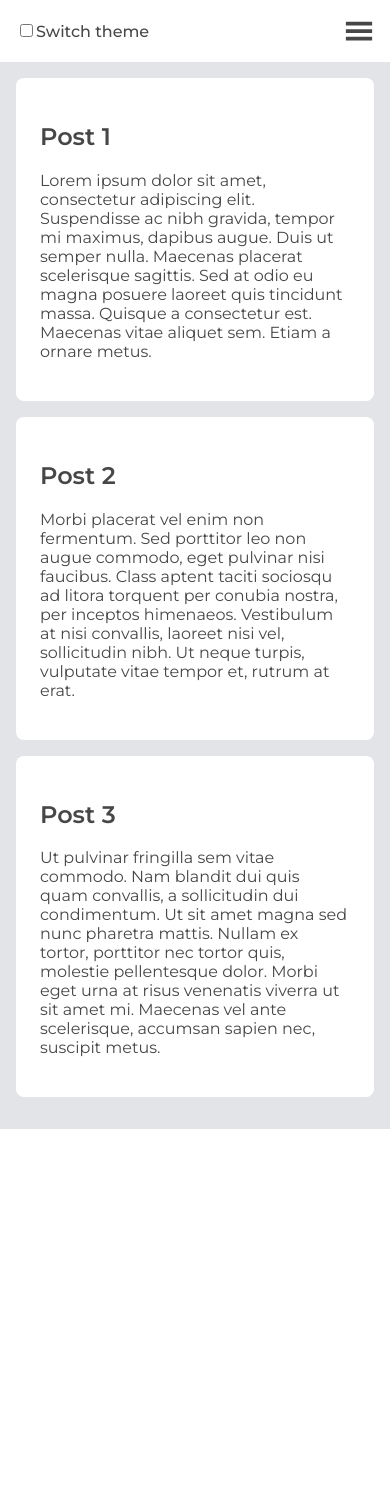
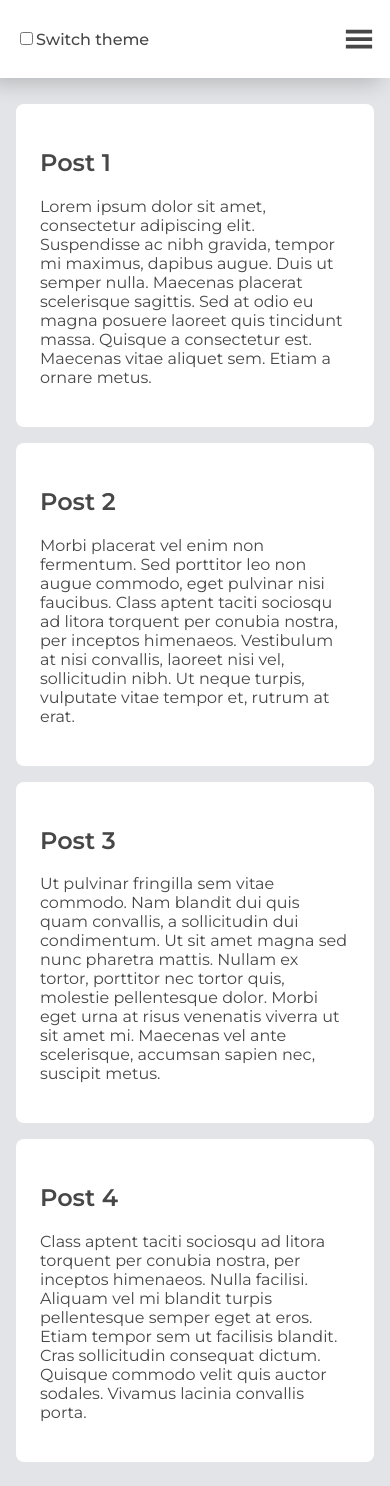
Before and after one commit to Andrew-Sem/next-site, a Next.js app: page / in a window 390 px wide. Before the commit the page ends 1129 px from the top, so only its background shows below. Built offline with nearby package versions, Linux system fonts and the light colour scheme.

Commit message:
Update styles

```diff
--- a/components/CustomLink/CustomLink.module.css
+++ b/components/CustomLink/CustomLink.module.css
@@ -10,7 +10,7 @@
   text-decoration: none;
 
   transition: all 0.2s linear;
-  color: var(--color-link-text);
+  color: var(--color-text);
 }
 
 .a:hover {
--- a/components/MainLayout/MainLayout.js
+++ b/components/MainLayout/MainLayout.js
@@ -76,7 +76,6 @@ export default function MainLayout({ children, title = "Next App" }) {
           </div>
         </div>
       </header>
-
       <main className={cl.main}>{children}</main>
     </>
   );
--- a/components/MainLayout/MainLayout.module.css
+++ b/components/MainLayout/MainLayout.module.css
@@ -1,6 +1,8 @@
 .header {
   width: 100%;
   background: var(--color-header-bg);
+  position: fixed;
+  box-shadow: var(--box-shadow);
 }
 
 .header_inner {
@@ -38,14 +40,14 @@
 }
 
 .navbar_smallscreen .overlay__open {
+  font-size: 30px;
+  color: var(--color-text);
   cursor: pointer;
-  font-size: 30px;
-  color: var(--color-link-text);
 }
 
 .navbar_smallscreen__overlay .overlay__close {
   font-size: 30px;
-  color: var(--color-link-text);
+  color: var(--color-text);
   cursor: pointer;
 
   position: absolute;
@@ -60,12 +62,13 @@
   flex-direction: column;
   align-items: center;
   justify-content: center;
+  padding-bottom: 2rem;
 }
 
 .navbar_smallscreen__links li {
   margin: 1rem;
   cursor: pointer;
-  color: var(--color-link-text);
+  color: var(--color-text);
   font-size: 2rem;
   text-align: center;
   font-family: var(--font-base);
@@ -113,4 +116,5 @@
   font-family: var(--font-base);
   background: var(--color-main-bg);
   color: var(--color-text);
+  padding-top: 4rem;
 }
--- a/components/Post/Post.module.css
+++ b/components/Post/Post.module.css
@@ -1,6 +1,6 @@
 .post {
   border-radius: 0.5rem;
-  margin-bottom: 1rem;
+  margin-top: 1rem;
   color: var(--color-text);
   background: var(--color-header-bg);
   padding: 1.5rem;
--- a/components/ThemeSwitcher/ThemeSwitcher.module.css
+++ b/components/ThemeSwitcher/ThemeSwitcher.module.css
@@ -3,6 +3,6 @@
 }
 
 .checkbox_text {
-  color: var(--color-link-text);
+  color: var(--color-text);
   font-weight: 500;
 }
--- a/pages/index.js
+++ b/pages/index.js
@@ -17,6 +17,10 @@ export default function Home() {
           title="Post 3"
           body="Ut pulvinar fringilla sem vitae commodo. Nam blandit dui quis quam convallis, a sollicitudin dui condimentum. Ut sit amet magna sed nunc pharetra mattis. Nullam ex tortor, porttitor nec tortor quis, molestie pellentesque dolor. Morbi eget urna at risus venenatis viverra ut sit amet mi. Maecenas vel ante scelerisque, accumsan sapien nec, suscipit metus."
         />
+        <Post
+          title="Post 4"
+          body="Class aptent taciti sociosqu ad litora torquent per conubia nostra, per inceptos himenaeos. Nulla facilisi. Aliquam vel mi blandit turpis pellentesque semper eget at eros. Etiam tempor sem ut facilisis blandit. Cras sollicitudin consequat dictum. Quisque commodo velit quis auctor sodales. Vivamus lacinia convallis porta."
+        />
       </div>
     </MainLayout>
   );
--- a/styles/globals.css
+++ b/styles/globals.css
@@ -1,23 +1,21 @@
 html[data-theme="dark"] {
-  --color-link-text: rgba(255, 255, 255, 0.7);
-  --color-text: rgba(255, 255, 255, 0.7);
+  --color-text: rgba(255, 255, 255, 0.8);
   --color-button-bg: #908ae2;
   --color-header-bg: #232831;
   --color-main-bg: #1a1e25;
   --color-link-hov: #61dafb;
   --color-button-hov: #fff;
-  --box-shadow: -10px 5px 20px rgba(255, 255, 255, 0.1);
+  --box-shadow: -10px 5px 20px rgba(0, 0, 0, 0.5);
 }
 
 html[data-theme="light"] {
-  --color-link-text: #474747;
   --color-text: #474747;
   --color-button-bg: #908ae2;
   --color-header-bg: #fff;
   --color-main-bg: #e2e4e7;
-  --color-link-hov: #222;
+  --color-link-hov: #888;
   --color-button-hov: #fff;
-  --box-shadow: -10px 5px 20px rgba(0, 0, 0, 0.3);
+  --box-shadow: -10px 5px 20px rgba(0, 0, 0, 0.2);
 }
 
 html {
@@ -62,6 +60,6 @@ a {
 
 @media screen and (max-width: 650px) {
   .container {
-    padding: 1rem;
+    padding: 1.5rem 1rem;
   }
 }
```
